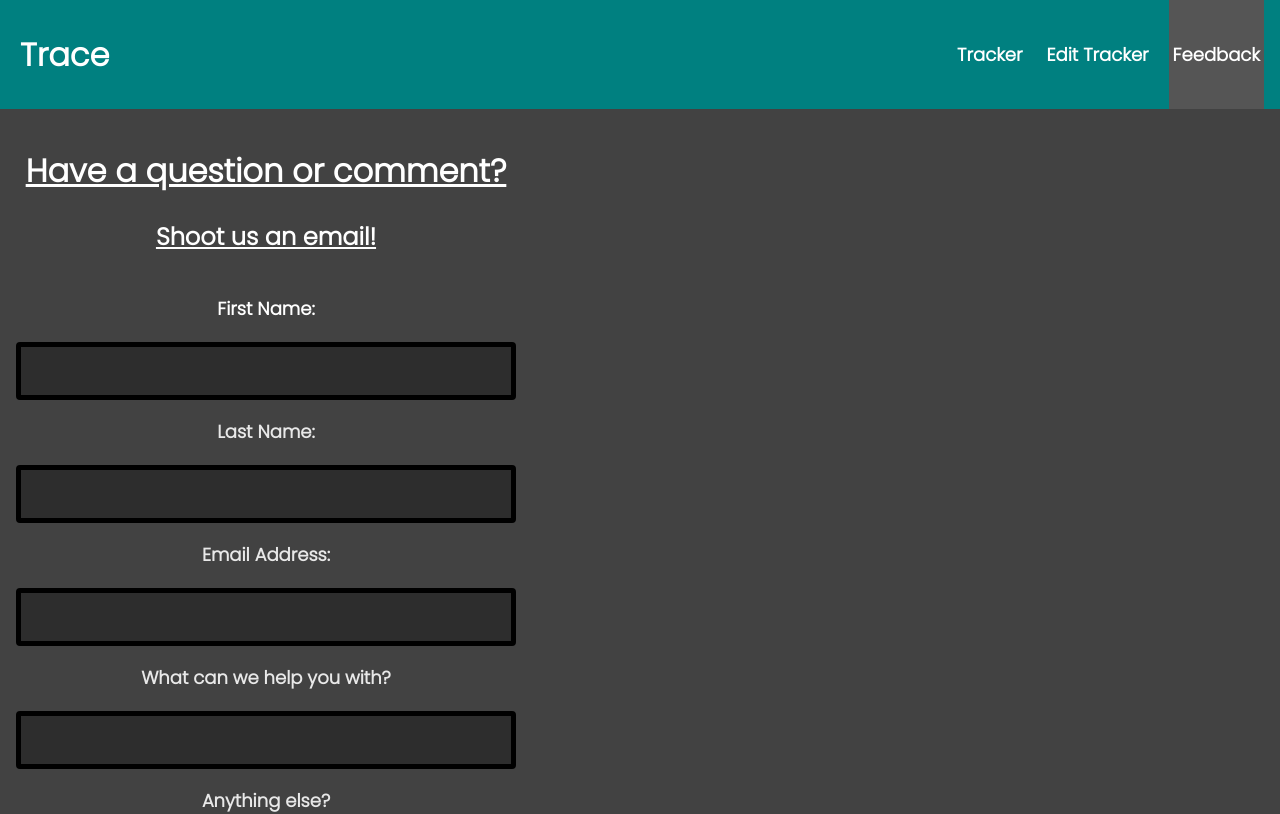
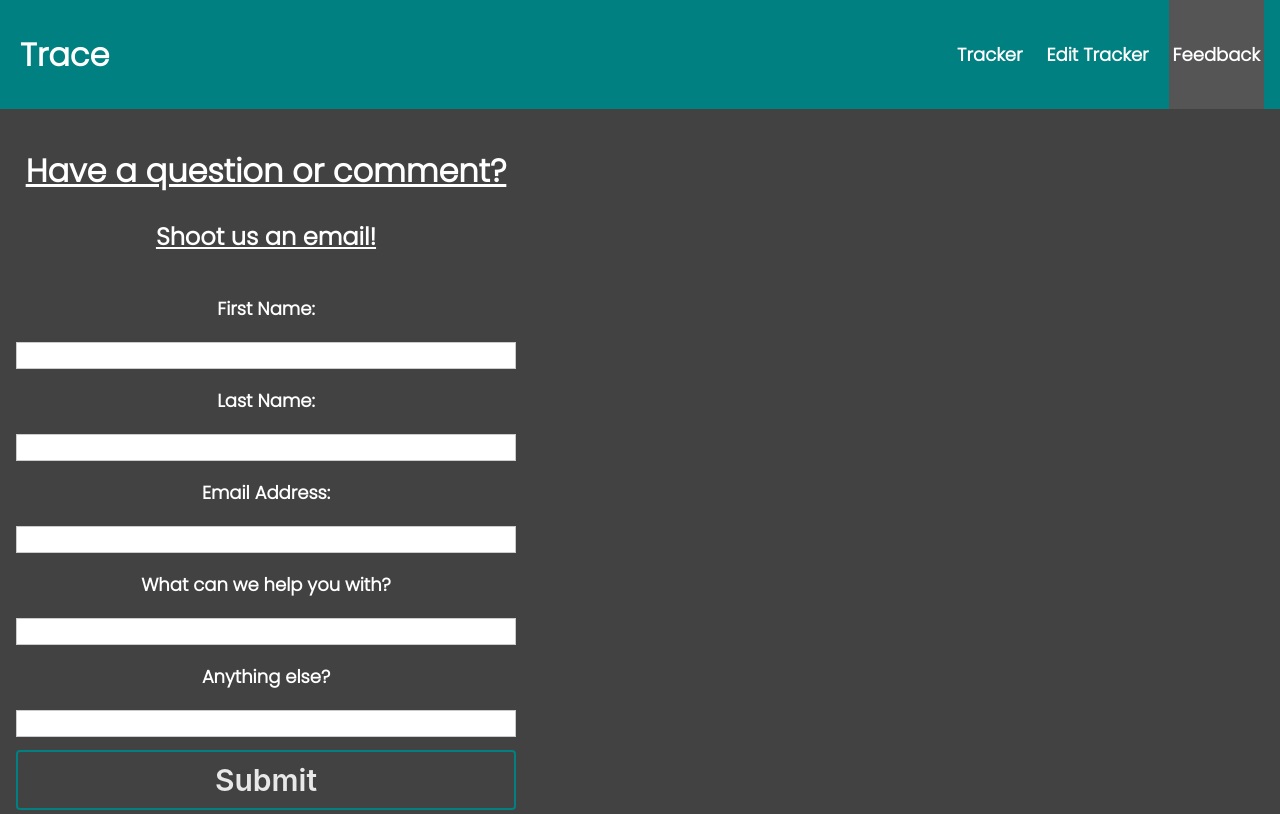
Before and after one commit to oaisd-ctc/student-tracker-project-JaminSmith, a React (Create React App) app in the folder my-app/: page /Feedback in a window 1280 px wide. Shown: the top 814 px of the page. Built offline with nearby package versions, Linux system fonts and the light colour scheme.

Commit message:
css problem

```diff
--- a/my-app/src/App.css
+++ b/my-app/src/App.css
@@ -70,3 +70,34 @@
     font-size: 24px;
     color: white;
   }
+
+  footer
+  {
+    width: 100%;
+    height: 4em;
+    background-color: #181818;
+    color: #fff;
+    position: fixed;
+    bottom: 0;
+  }
+
+  .copyright
+  {
+    color: #fff;
+    font-size: 1.2rem;
+    line-height: 40px;
+    text-align: center;
+  }
+
+  .copyright a
+  {
+    color: #fff;
+    font-size: 1rem;
+    letter-spacing: 1px;
+    text-decoration: none;
+  }
+
+  .copyright a:hover
+  {
+    color: rgb(20, 20, 20);
+  }
--- a/my-app/src/feedback.css
+++ b/my-app/src/feedback.css
@@ -48,7 +48,7 @@ h3 {
   margin-top: 10px;
   appearance: none;
   background-color: transparent;
-  border: 2px solid #2c3e50;
+  border: 2px solid teal;
   border-radius: 4px;
   box-sizing: border-box;
   color: #E8E8E8;
@@ -106,69 +106,7 @@ form
 
 /* ///// inputs /////*/
 
-input:focus ~ label, textarea:focus ~ label, input:valid ~ label, textarea:valid ~ label {
-    font-size: 0.75em;
-    color: #E8E8E8;
-    top: -5px;
-    -webkit-transition: all 0.225s ease;
-    transition: all 0.225s ease;
-}
 
-.styled-input {
-    float: left;
-    width: 293px;
-    margin: 1rem 0;
-    position: relative;
-    border-radius: 4px;
-
-}
-
-@media only screen and (max-width: 768px){
-    .styled-input {
-        width:100%;
-    }
-}
-
-.styled-input label {
-    color: #E8E8E8;
-    padding: 1.3rem 30px 1rem 30px;
-    position: absolute;
-    top: 10px;
-    left: 0;
-    -webkit-transition: all 0.25s ease;
-    transition: all 0.25s ease;
-    pointer-events: none;
-}
-
-
-input,
-textarea {
-    padding: 0 90px 30px 30px;
-    width: 100%;
-    font-size: 1rem;
-    background-color: #2d2d2d;
-    color: #E8E8E8;
-    border-radius: 4px;
-    border: solid 5px black;
-    resize: none;
-}
-
-input:focus,
-textarea:focus { outline: 0; }
-
-input:focus ~ span,
-textarea:focus ~ span {
-    width: auto;
-    -webkit-transition: all 0.075s ease;
-    transition: all 0.075s ease;
-    resize: none;
-}
-
-.input-container {
-    width: auto;
-    max-width: 100%;
-    margin: 20px auto 25px auto;
-}
 
 .submit-btn {
     padding: 0px 35px;
--- a/my-app/src/pages/Home.js
+++ b/my-app/src/pages/Home.js
@@ -6,3 +6,9 @@ export default function Home() {
 
 
     }
+
+    <footer>
+      <a rel="license" href="https://creativecommons.org/licenses/by-nc/4.0/">
+        <img alt="Creative Commons License" Stlye="border-width: 0" src="images/license.png" /></a>
+        Creative Commons License
+    </footer>
```
